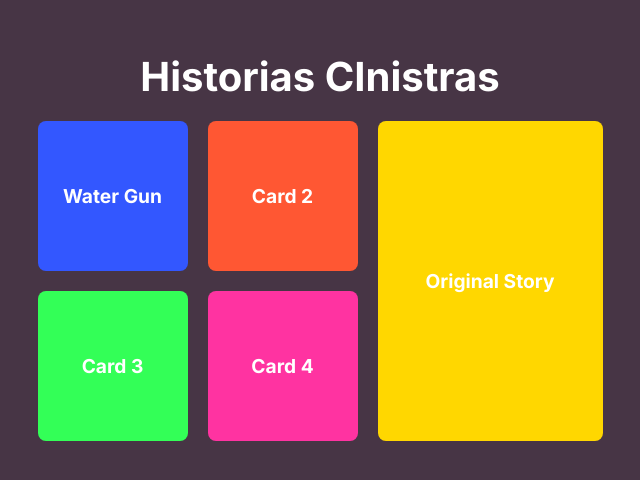
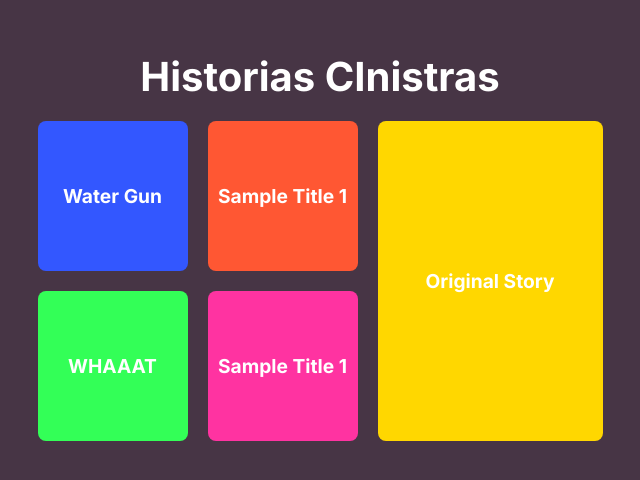
Before and after one commit to Thijalves/historias-cinistras, a Next.js app: page / in a window 1280 px wide. Shown: the part 154-634 px from the top of the page, without its empty margins (320-960 px from the left). Built offline with nearby package versions, Linux system fonts and the light colour scheme.

Commit message:
add json fetch by icaro

```diff
--- a/public/stories.json
+++ b/public/stories.json
@@ -8,7 +8,7 @@
       "description": "Description for Card 2"
     },
     {
-      "title": "Sample Title 1",
+      "title": "WHAAAT",
       "description": "Description for Card 3"
     },
     {
--- a/src/app/page.tsx
+++ b/src/app/page.tsx
@@ -1,5 +1,6 @@
 'use client'
 
+import { useEffect } from "react";
 import { useState } from "react";
 import { Button } from "@mui/material";
 import { useRouter } from 'next/navigation';
@@ -7,8 +8,8 @@ import styles from "./page_styles.module.css";
 import globalstate from "@/globalstate";
 
 const cardColors = [ "#3357FF", "#FF5733", "#33FF57", "#FF33A1", "gold"];
-const cardTitles = ["Water Gun", "Card 2", "Card 3", "Card 4", "Original Story"];
-const cardDescriptions = [
+const ct = ["Water Gun", "Card 2", "Card 3", "Card 4", "Original Story"];
+const cd = [
     "A man took a seat at the bar and asked the barkeeper for a glass of water. After giving Philip his water, the barkeeper pulled out a gun and pointed it at the his head. The man never drank his glass of water. He thanked the barkeeper and left.",
     "Description for Card 2",
     "Description for Card 3",
@@ -19,7 +20,23 @@ const cardDescriptions = [
 export default function RootPg() {
     const [selectedCard, setSelectedCard] = useState<number | null>(null);
     const [apiKey, setApiKey] = useState<string>('');
+    const [cardTitles, setCardTitles] = useState(ct);
+    const [cardDescriptions, setCardDescriptions] = useState(cd);
     const router = useRouter();
+
+    // Fetch card data from JSON file
+    useEffect(() => {
+        const fetchCardData = async () => {
+            const response = await fetch('/stories.json');
+            const data = await response.json();
+            setCardTitles(data.map((card: any) => card.title));
+            setCardDescriptions(data.map((card: any) => card.description));
+            console.log('Fetching card data...');
+        };
+
+        fetchCardData();
+
+    }, []);
 
     const handleApiKeyChange = (e: React.ChangeEvent<HTMLInputElement>) => {
         setApiKey(e.target.value);
```
